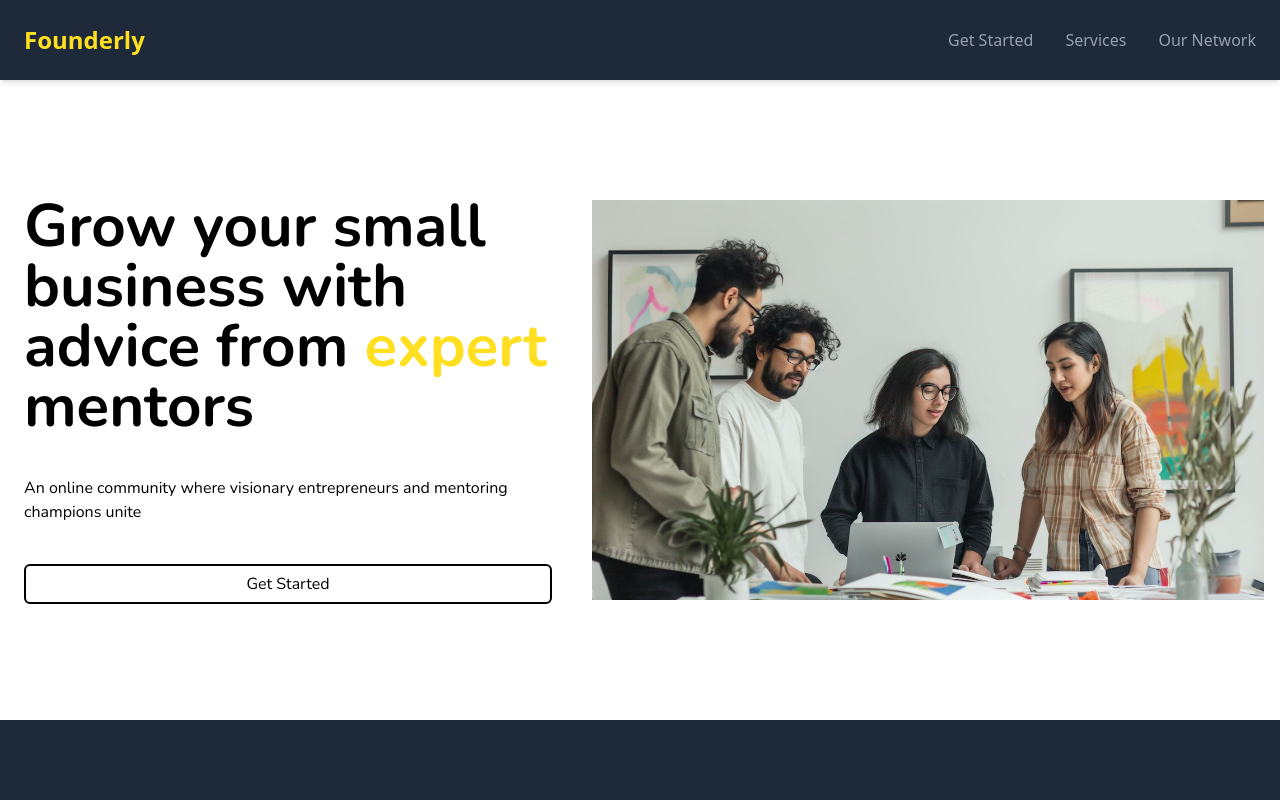
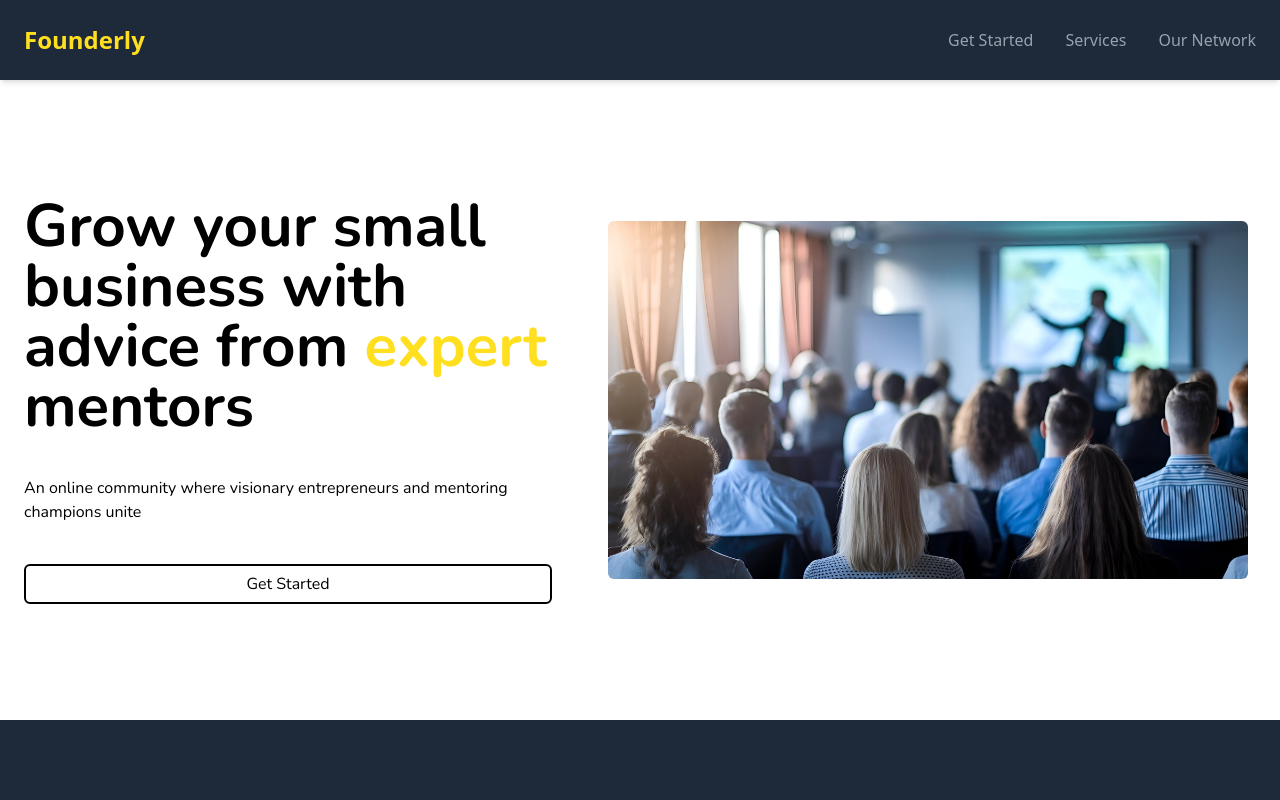
Before and after one commit to ojasharma/Team-Rocket, a React (Vite) app in the folder frontend/: page / in a window 1280 px wide. Shown: the top 800 px of the page. Built offline with nearby package versions, Linux system fonts and the light colour scheme; a web font is replaced by a local one.

Commit message:
fixing image in home page

```diff
--- a/frontend/src/Auth.tsx
+++ b/frontend/src/Auth.tsx
@@ -15,7 +15,7 @@ export default function AuthForm() {
 
   const handleSubmit = (e: React.FormEvent) => {
     e.preventDefault();
-    console.log(isSignUp ? "Signing Up" : "Signing In", formData);
+    console.log(isSignUp ? "Signing Up" : "Signing In");
   };
 
   return (
--- a/frontend/src/HomePage.tsx
+++ b/frontend/src/HomePage.tsx
@@ -41,8 +41,8 @@ const HomePage = () => {
               </button>
             </div>
             {/* image */}
-            <div className="w-[55%] flex items-center px-4">
-              <img src="/home-page.jpeg" alt="coonecting minds" />
+            <div className="w-[55%] flex items-center p-8">
+              <img src="/homePage.jpeg" alt="coonecting minds" className='rounded-md'/>
             </div>
           </div>
         </section>
```
Also changed, not shown: frontend/public/homePage.jpeg (added).
